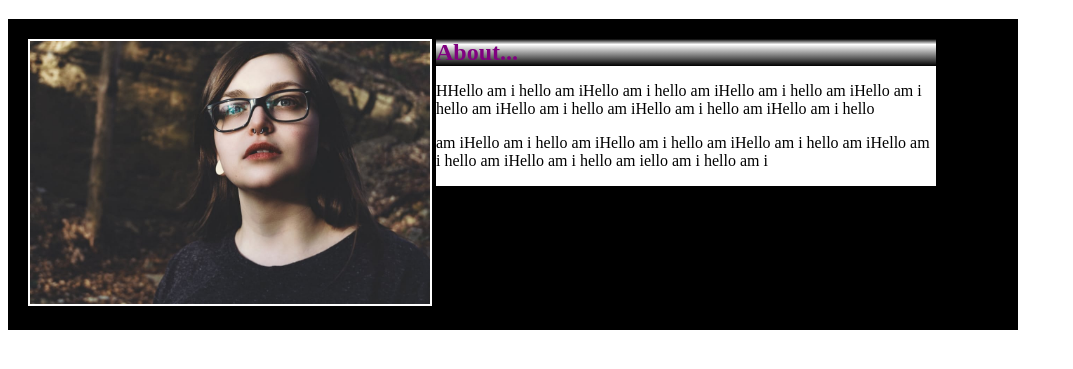
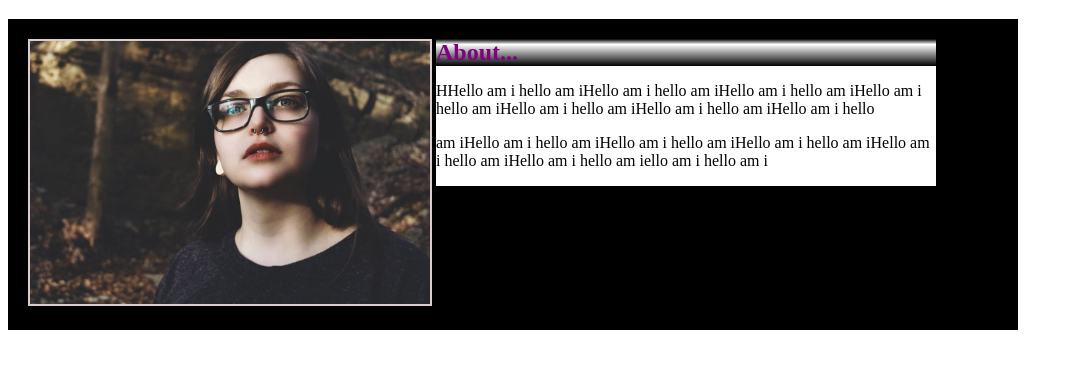
Before and after one commit to Instructor-Devon/OC-WebFunds-June, a plain HTML site: page Portfolio/index.html in a window 1280 px wide. Shown: the part 69-438 px from the top of the page, without its empty margins (0-1073 px from the left). Drawn offline with Linux system fonts and the light colour scheme.

Commit message:
updated css file

```diff
--- a/Portfolio/css/style.css
+++ b/Portfolio/css/style.css
@@ -12,7 +12,7 @@
 }
 .top img {
     width: 400px;
-    border: 2px solid white;
+    border: 2px solid rgb(219, 205, 205);
 }
 .sub-content {
     background-color: white;
```
